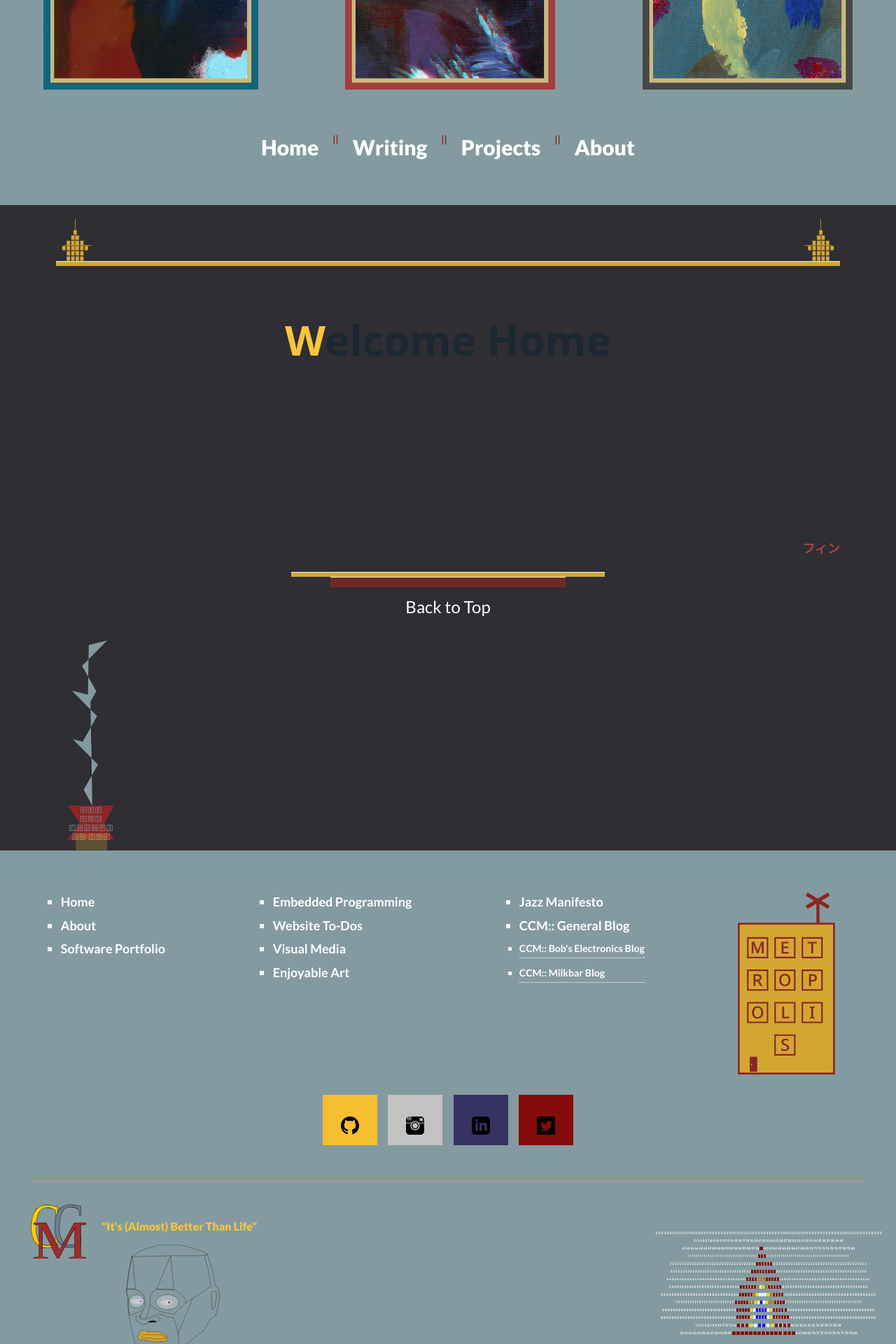
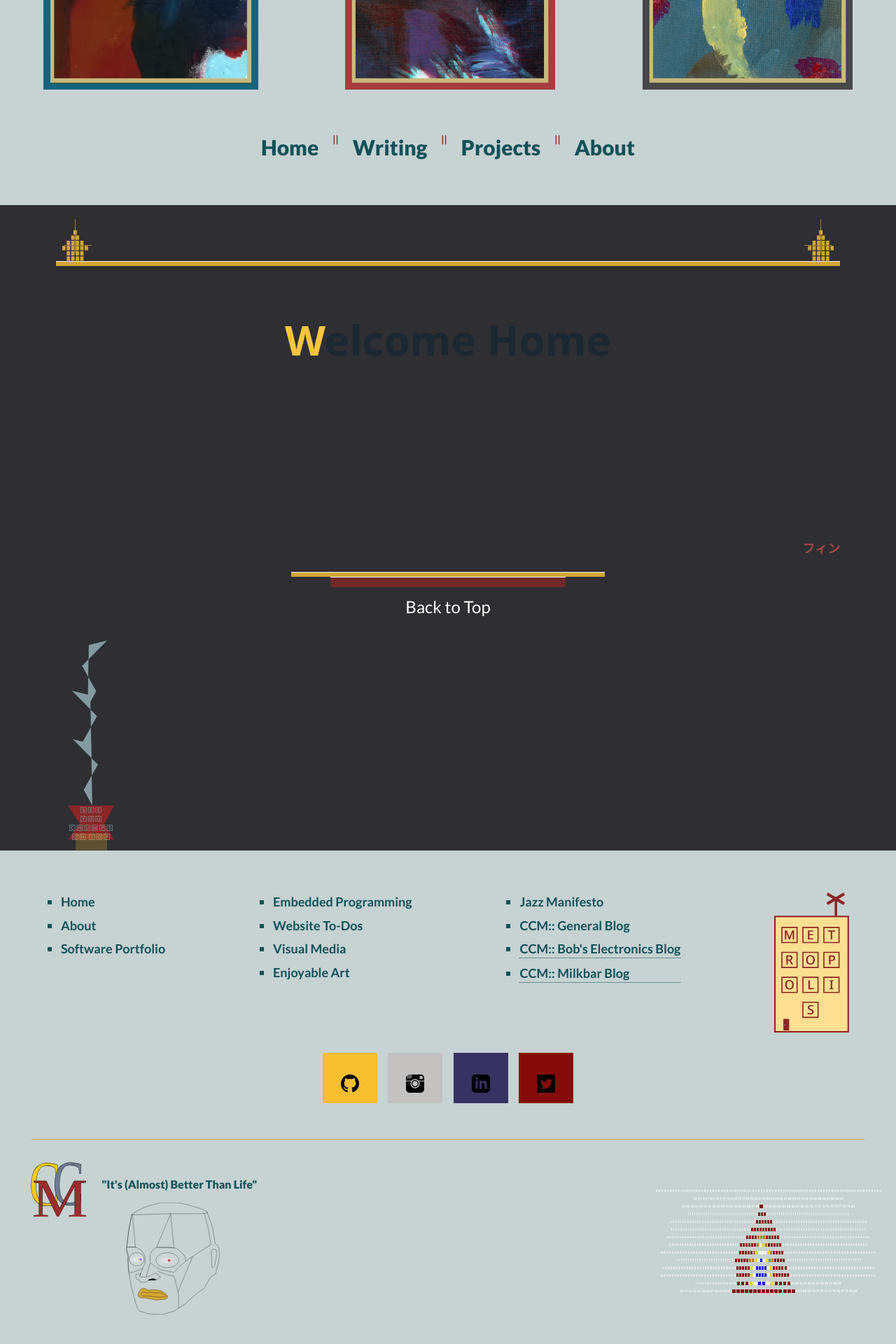
Before and after one commit to Unearthlyglow/CCM_Website, a SvelteKit app: page / in a window 1280 px wide. Shown: the part 820-2740 px from the top of the page at 70% size. Built offline with nearby package versions, Linux system fonts and the light colour scheme.

Commit message:
header and footer color update, I like it!

```diff
--- a/src/routes/+layout.svelte
+++ b/src/routes/+layout.svelte
@@ -234,7 +234,7 @@
 	}
 
 	nav {
-		background-color: rgb(131, 155, 160);
+		background-color: rgb(199, 210, 210);
 		color: white;
 	}
 
@@ -246,7 +246,7 @@
 		justify-content: center;
 
 		& a {
-			color: white;
+			color: rgb(13, 81, 90);
 			font-size: 1.5rem;
 		}
 
@@ -254,14 +254,14 @@
 	}
 
 	.tab-intact {
-		color: white;
+		color: rgb(13, 81, 90);
 		font-weight: 900;
 		margin: 0;
 		font-size: 1.5rem;
 	}
 
 	.tab-intact:hover {
-		color: #fac53d;
+		color: #d60675;
 	}
 
 	.class-divide {
@@ -269,7 +269,7 @@
 	}
 
 	ul[role='listbox'] {
-		background-color: rgb(239, 239, 196);
+		background-color: rgb(199, 210, 210);
 		box-shadow: 10px 5px 5px rgba(0, 0, 0, 0.98);
 		border: none;
 		text-align: center;
@@ -294,7 +294,7 @@
 	}
 
 	.footer {
-		background-color: #839ba0;
+		background-color: rgb(199, 210, 210);
 		padding-top: 3rem;
 	}
 
@@ -306,6 +306,16 @@
 
 	.footer--above > ul > a > li {
 		font-size: 0.9rem;
+		color: rgb(13, 81, 90);
+	}
+
+	.footer--above > ul > li {
+		font-size: 0.9rem;
+		color: rgb(13, 81, 90);
+	}
+
+	.footer--above > ul > a > li:hover {
+		color: #8c2525;
 	}
 
 	.footer--footloose {
@@ -333,7 +343,7 @@
 	}
 
 	a:hover {
-		color: #fac53d;
+		color: #d60675;
 	}
 
 	.footer--Bottomtext {
@@ -360,7 +370,7 @@
 	.footer--quote {
 		font-size: 0.8rem;
 		font-weight: 800;
-		color: #fac53d;
+		color: rgb(13, 81, 90);
 		display: inline-block;
 	}
 
@@ -369,8 +379,8 @@
 	}
 
 	.building-logo {
-		height: 13rem;
-		padding-right: 1rem;
+		height: 10rem;
+
 	}
 
 	.footer--icons {
@@ -413,7 +423,7 @@
 	.footer--version {
 		font-size: 0.9rem;
 		font-weight: 800;
-		color: #fac53d;
+		color: #363262;
 		text-align: right;
 		margin: 1rem;
 	}
@@ -461,7 +471,6 @@
 
 		.building-logo {
 			height: 6rem;
-			padding-right: 1rem;
 		}
 		.footer--fire {
 			width: 15rem;
```
Also changed, not shown: src/lib/images/MetroRod.png (deleted), src/lib/images/MetroRod.svg.
